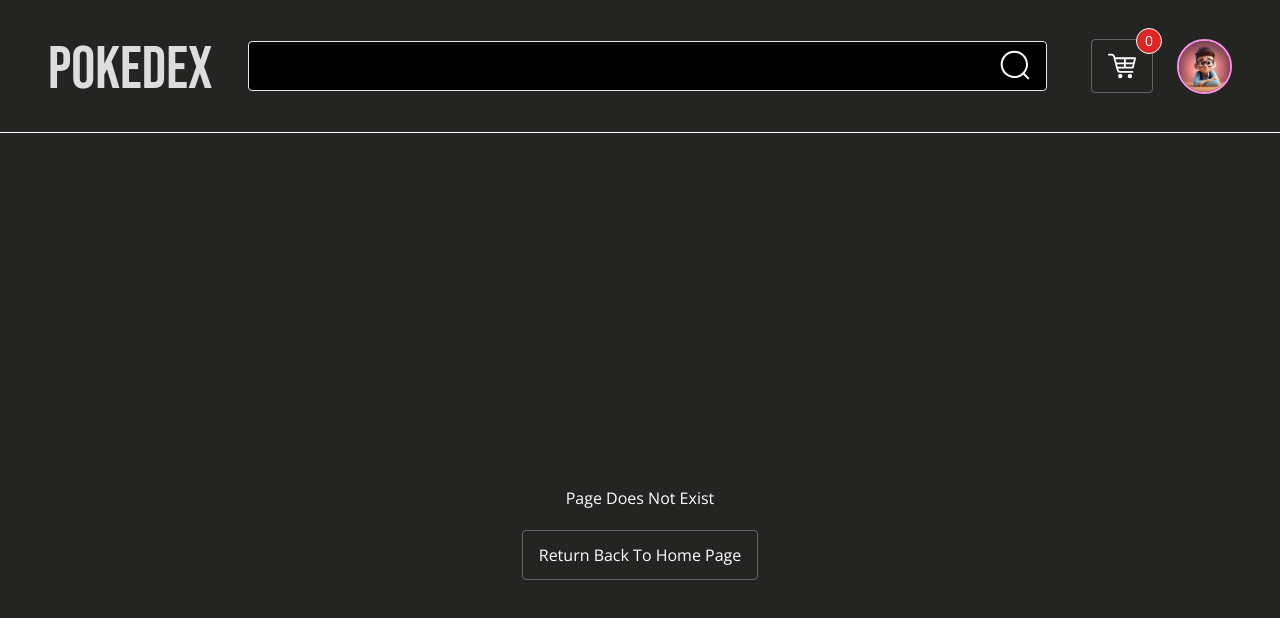
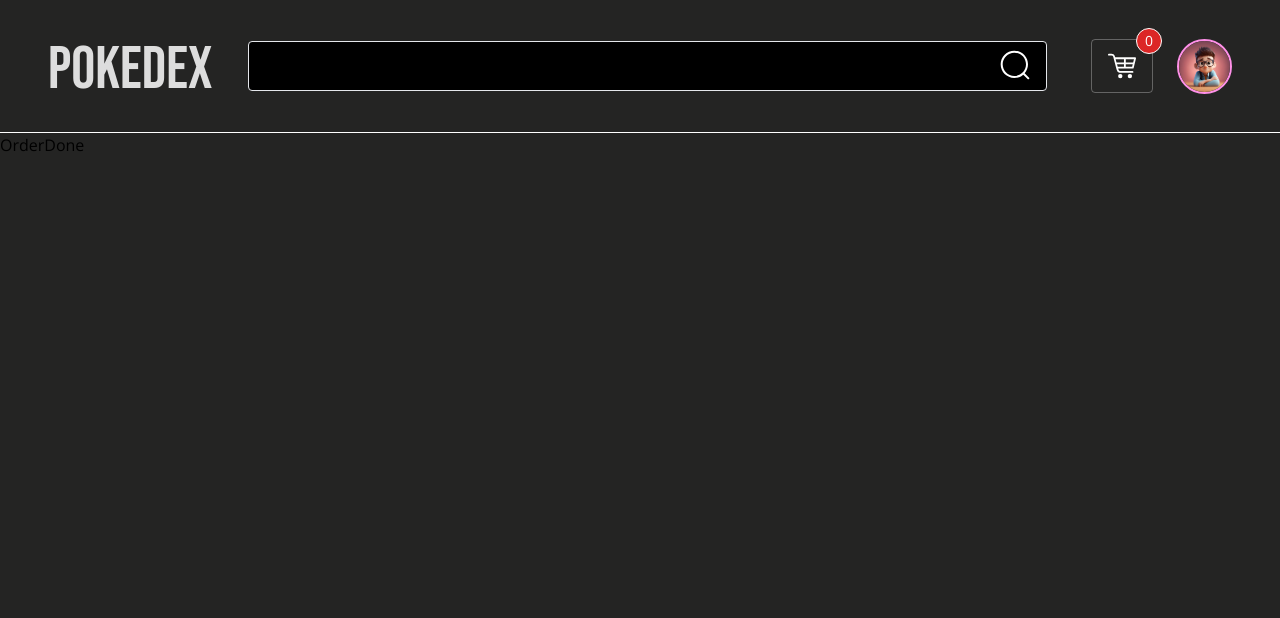
Before and after one commit to sudhanshuDongre24/PokedexStore, a React (Vite) app: page /order in a window 1280 px wide. Shown: the top 618 px of the page. Built offline with nearby package versions, Linux system fonts and the light colour scheme.

Commit message:
add order done page

```diff
--- a/src/main.jsx
+++ b/src/main.jsx
@@ -11,6 +11,7 @@ import {
   Login,
   Signup,
   Cart,
+  OrderDone,
 } from "./pages";
 import { Provider } from "react-redux";
 import store from "./store/store.js";
@@ -48,6 +49,10 @@ const router = createBrowserRouter([
         path: "/cart",
         element: <Cart />,
       },
+      {
+        path: "/order",
+        element: <OrderDone />,
+      },
     ],
   },
 ]);
--- /dev/null
+++ b/src/pages/OrderDone.jsx
@@ -0,0 +1,7 @@
+import React from "react";
+
+function OrderDone() {
+  return <div>OrderDone</div>;
+}
+
+export default OrderDone;
--- a/src/pages/ProcessBuy.jsx
+++ /dev/null
@@ -1,7 +0,0 @@
-import React from "react";
-
-function ProcessBuy() {
-  return <div>ProcessBuy</div>;
-}
-
-export default ProcessBuy;
--- a/src/pages/index.js
+++ b/src/pages/index.js
@@ -5,5 +5,6 @@ import Login from "./Login";
 import Signup from "./Signup";
 import Profile from "./Profile";
 import Cart from "./Cart";
+import OrderDone from "./OrderDone";
 
-export { Home, ProductPage, NotFound, Login, Signup, Profile, Cart };
+export { Home, ProductPage, NotFound, Login, Signup, Profile, Cart, OrderDone };
```
